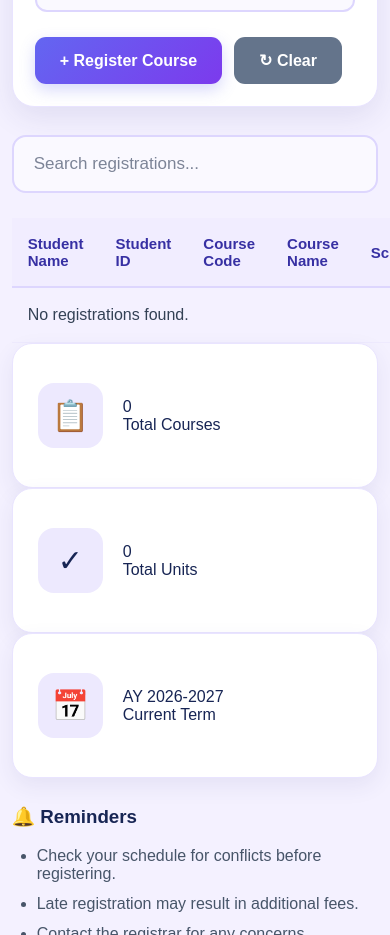
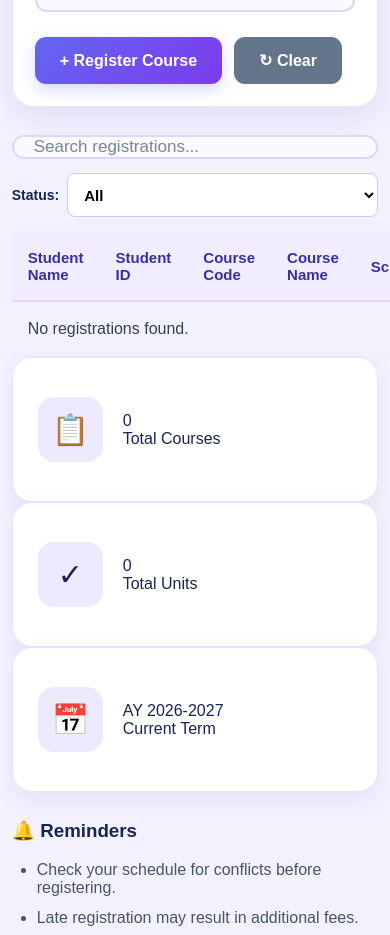
Before and after one commit to stephanieannjimenez9-create/jimenez-module7-vue-system, a Vue app: page / in a window 390 px wide. Shown: the part 920-1855 px from the top of the page. Built offline with nearby package versions, Linux system fonts and the light colour scheme.

Commit message:
Add Active Inactive status filter

```diff
--- a/src/App.vue
+++ b/src/App.vue
@@ -5,27 +5,24 @@ import AppHeader from './components/AppHeader.vue'
 import RegistrationForm from './components/RegistrationForm.vue'
 import RegistrationList from './components/RegistrationList.vue'
 
-/* =========================================
-   REGISTRATIONS
-   ========================================= */
-
 const registrations = ref([])
-
-/* =========================================
-   LOAD DATA FROM LOCALSTORAGE
-   ========================================= */
 
 onMounted(() => {
   const saved = localStorage.getItem('module7-records')
 
   registrations.value = saved
-    ? JSON.parse(saved)
+    ? JSON.parse(saved).map((registration) => ({
+        ...registration,
+        status:
+          registration.status === 'Active' ||
+          registration.status === 'Inactive'
+            ? registration.status
+            : 'Active'
+      }))
     : []
+
+  saveRegistrations()
 })
-
-/* =========================================
-   SAVE DATA TO LOCALSTORAGE
-   ========================================= */
 
 function saveRegistrations() {
   localStorage.setItem(
@@ -34,15 +31,11 @@ function saveRegistrations() {
   )
 }
 
-/* =========================================
-   CREATE / ADD
-   ========================================= */
-
 function addRegistration(registration) {
   registrations.value.push({
     id: Date.now(),
     ...registration,
-    status: 'Registered'
+    status: 'Active'
   })
 
   saveRegistrations()
@@ -50,19 +43,11 @@ function addRegistration(registration) {
   alert('Course registration added successfully!')
 }
 
-/* =========================================
-   DELETE
-   ========================================= */
-
 function deleteRegistration(index) {
   registrations.value.splice(index, 1)
 
   saveRegistrations()
 }
-
-/* =========================================
-   EDIT / UPDATE
-   ========================================= */
 
 function editRegistration(index) {
   const registration = registrations.value[index]
@@ -102,8 +87,6 @@ function editRegistration(index) {
 
   if (schedule === null) return
 
-  /* VALIDATION */
-
   if (
     !studentName.trim() ||
     !studentId.trim() ||
@@ -112,11 +95,8 @@ function editRegistration(index) {
     !schedule.trim()
   ) {
     alert('Please complete all required fields.')
-
     return
   }
-
-  /* UPDATE RECORD */
 
   registrations.value[index] = {
     ...registration,
@@ -132,10 +112,6 @@ function editRegistration(index) {
   alert('Registration updated successfully!')
 }
 
-/* =========================================
-   STATISTICS
-   ========================================= */
-
 const totalCourses = computed(() => {
   return registrations.value.length
 })
@@ -147,37 +123,28 @@ const totalUnits = computed(() => {
 
 <template>
   <div class="app">
-
-    <!-- HEADER -->
     <AppHeader />
 
-    <!-- MAIN CONTENT -->
     <main class="container">
 
-      <!-- REGISTRATION FORM -->
       <RegistrationForm
         @register="addRegistration"
       />
 
-      <!-- REGISTERED COURSES -->
       <RegistrationList
         :registrations="registrations"
         @delete="deleteRegistration"
         @edit="editRegistration"
       />
 
-      <!-- STATISTICS -->
       <section class="stats-grid">
 
-        <!-- TOTAL COURSES -->
         <div class="stat-card">
-
           <div class="stat-icon">
             📋
           </div>
 
           <div class="stat-info">
-
             <div class="stat-number">
               {{ totalCourses }}
             </div>
@@ -185,20 +152,15 @@ const totalUnits = computed(() => {
             <div class="stat-label">
               Total Courses
             </div>
-
           </div>
-
         </div>
 
-        <!-- TOTAL UNITS -->
         <div class="stat-card">
-
           <div class="stat-icon">
             ✓
           </div>
 
           <div class="stat-info">
-
             <div class="stat-number">
               {{ totalUnits }}
             </div>
@@ -206,20 +168,15 @@ const totalUnits = computed(() => {
             <div class="stat-label">
               Total Units
             </div>
-
           </div>
-
         </div>
 
-        <!-- CURRENT TERM -->
         <div class="stat-card">
-
           <div class="stat-icon">
             📅
           </div>
 
           <div class="stat-info">
-
             <div class="stat-term">
               AY 2026-2027
             </div>
@@ -227,14 +184,11 @@ const totalUnits = computed(() => {
             <div class="stat-label">
               Current Term
             </div>
-
           </div>
-
         </div>
 
       </section>
 
-      <!-- REMINDERS -->
       <section class="reminders">
 
         <h3>
@@ -242,7 +196,6 @@ const totalUnits = computed(() => {
         </h3>
 
         <ul>
-
           <li>
             Check your schedule for conflicts before registering.
           </li>
@@ -254,14 +207,12 @@ const totalUnits = computed(() => {
           <li>
             Contact the registrar for any concerns.
           </li>
-
         </ul>
 
       </section>
 
     </main>
 
-    <!-- FOOTER -->
     <footer class="footer">
 
       <p>
--- a/src/components/RegistrationList.vue
+++ b/src/components/RegistrationList.vue
@@ -1,14 +1,30 @@
-vue
 <template>
   <div class="registration-list">
 
     <div class="search-box">
+
       <input
         type="text"
         placeholder="Search registrations..."
         :value="searchQuery"
         @input="updateSearch"
       />
+
+      <div class="status-filter-group">
+        <label for="status-filter">Status:</label>
+
+        <select
+          id="status-filter"
+          class="status-filter"
+          :value="statusFilter"
+          @change="statusFilter = $event.target.value"
+        >
+          <option value="All">All</option>
+          <option value="Active">Active</option>
+          <option value="Inactive">Inactive</option>
+        </select>
+      </div>
+
     </div>
 
     <table>
@@ -25,6 +41,7 @@ vue
       </thead>
 
       <tbody>
+
         <tr
           v-for="registration in filteredRegistrations"
           :key="registration.id"
@@ -58,11 +75,13 @@ vue
         <tr v-if="filteredRegistrations.length === 0">
           <td colspan="7">No registrations found.</td>
         </tr>
+
       </tbody>
     </table>
 
   </div>
 </template>
+
 
 <script setup>
 import { ref, computed } from 'vue'
@@ -77,6 +96,7 @@ const props = defineProps({
 const emit = defineEmits(['edit', 'delete'])
 
 const searchQuery = ref('')
+const statusFilter = ref('All')
 
 function updateSearch(event) {
   searchQuery.value = event.target.value
@@ -85,19 +105,40 @@ function updateSearch(event) {
 const filteredRegistrations = computed(() => {
   const search = searchQuery.value.trim().toLowerCase()
 
-  if (!search) {
-    return props.registrations
-  }
+  return props.registrations.filter((registration) => {
 
-  return props.registrations.filter((registration) => {
-    return (
-      String(registration.studentName || '').toLowerCase().includes(search) ||
-      String(registration.studentId || '').toLowerCase().includes(search) ||
-      String(registration.courseCode || '').toLowerCase().includes(search) ||
-      String(registration.courseName || '').toLowerCase().includes(search) ||
-      String(registration.schedule || '').toLowerCase().includes(search) ||
-      String(registration.status || '').toLowerCase().includes(search)
-    )
+    const matchesSearch =
+      !search ||
+      String(registration.studentName || '')
+        .toLowerCase()
+        .includes(search) ||
+
+      String(registration.studentId || '')
+        .toLowerCase()
+        .includes(search) ||
+
+      String(registration.courseCode || '')
+        .toLowerCase()
+        .includes(search) ||
+
+      String(registration.courseName || '')
+        .toLowerCase()
+        .includes(search) ||
+
+      String(registration.schedule || '')
+        .toLowerCase()
+        .includes(search) ||
+
+      String(registration.status || '')
+        .toLowerCase()
+        .includes(search)
+
+    const matchesStatus =
+      statusFilter.value === 'All' ||
+      String(registration.status || '').toLowerCase() ===
+        statusFilter.value.toLowerCase()
+
+    return matchesSearch && matchesStatus
   })
 })
 
@@ -110,8 +151,72 @@ function editRegistration(registration) {
 }
 
 function deleteRegistration(registration) {
-  if (window.confirm('Are you sure you want to delete this registration?')) {
+  if (
+    window.confirm(
+      'Are you sure you want to delete this registration?'
+    )
+  ) {
     emit('delete', getOriginalIndex(registration))
   }
 }
 </script>
+
+
+<style scoped>
+.search-box {
+  display: flex;
+  align-items: center;
+  gap: 14px;
+  width: 100%;
+  margin-bottom: 15px;
+}
+
+.search-box input {
+  flex: 1;
+}
+
+.status-filter-group {
+  display: flex;
+  align-items: center;
+  gap: 8px;
+  white-space: nowrap;
+}
+
+.status-filter-group label {
+  font-weight: 600;
+  font-size: 14px;
+}
+
+.status-filter {
+  min-width: 130px;
+  height: 44px;
+  padding: 0 12px;
+  border: 1px solid #cfc5ff;
+  border-radius: 8px;
+  background: white;
+  font-size: 15px;
+  font-weight: 600;
+  cursor: pointer;
+  outline: none;
+}
+
+.status-filter:focus {
+  border-color: #6c4df6;
+  box-shadow: 0 0 0 2px rgba(108, 77, 246, 0.15);
+}
+
+@media (max-width: 700px) {
+  .search-box {
+    flex-direction: column;
+    align-items: stretch;
+  }
+
+  .status-filter-group {
+    justify-content: space-between;
+  }
+
+  .status-filter {
+    flex: 1;
+  }
+}
+</style>
```
Also changed, not shown: 1 other file (tests, documents, lock files or other folders).
